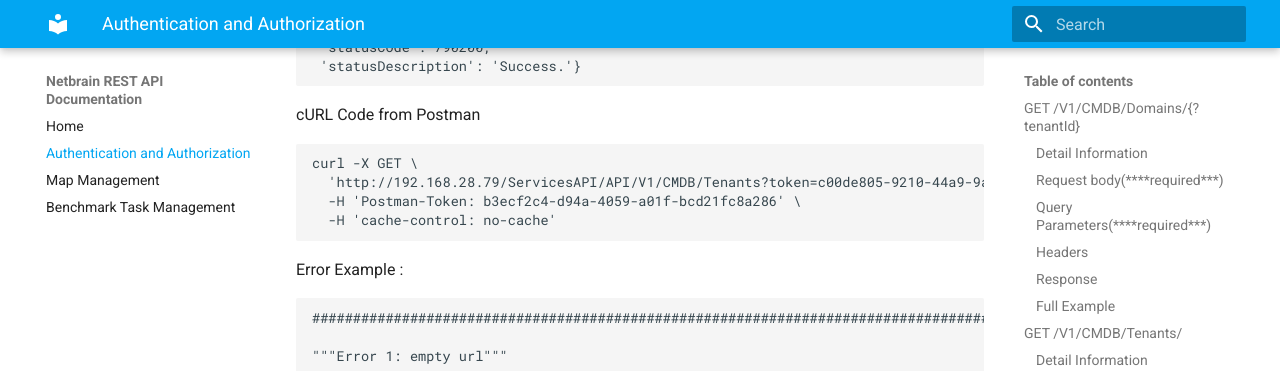
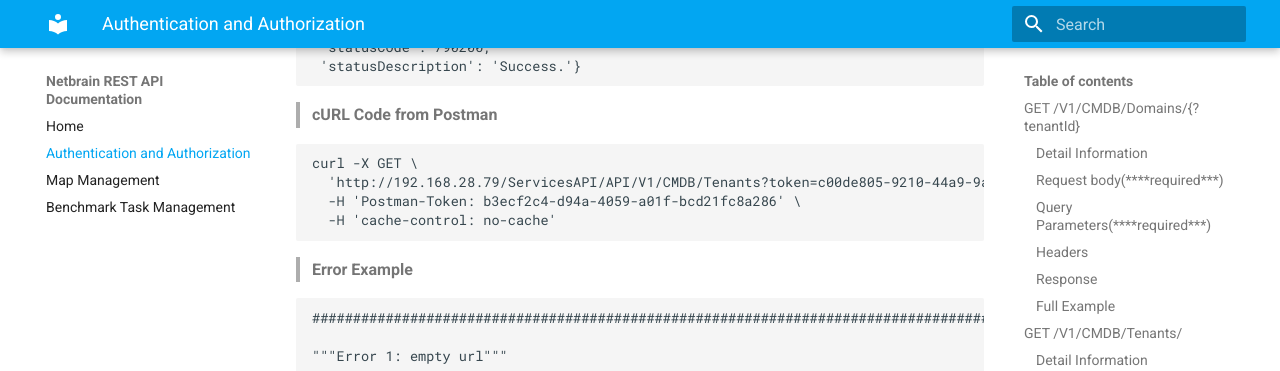
Before and after one commit to wyg19891229/Makedocs, an MkDocs documentation site: the page built from docs/Authentication and Authorization.md, in a window 1280 px wide and 900 px high, scrolled down 6125 px. Shown: the top 371 px of the window. Built offline with MkDocs 1.6.1 and Material for MkDocs 9.7.7, drawn with Linux system fonts in a browser that asks for light colours; some of the changed text lies outside the part shown.

````diff
--- a/docs/Authentication and Authorization.md
+++ b/docs/Authentication and Authorization.md
@@ -52,7 +52,7 @@ Use this function returns a list of accessible domains in a specific tenant. The
 |statusCode| integer | Code issued by NetBrain server indicating the execution result.  |
 |statusDescription| string | The explanation of the status code. |
 
-> ***Example***
+> **Example**
 
 
 ```python
@@ -113,7 +113,7 @@ except Exception as e: print (str(e))
     {'domains': [{'domainId': '850ff5e9-c639-404d-85a3-d920dbee509c', 'domainName': 'Support and Service'}, {'domainId': '0201adc4-ae96-46f0-ae3d-01cdba9e41d6', 'domainName': 'GE Test'}], 'statusCode': 790200, 'statusDescription': 'Success.'}
 
 
-cURL Code from Postman
+> **cURL Code from Postman**
 
 
 ```python
@@ -123,7 +123,7 @@ curl -X GET \
   -H 'cache-control: no-cache'
 ```
 
-Error Examples
+> **Error Examples**
 
 
 ```python
@@ -205,7 +205,7 @@ This method returns a list of accessible tenants (including tenant ID and names)
 |statusCode| integer | Code issued by NetBrain server indicating the execution result.  |
 |statusDescription| string | The explanation of the status code. |
 
-> ***Example*** :
+> **Example** :
 
 
 ```python
@@ -264,7 +264,7 @@ except Exception as e: return (str(e))
 
 
 
-cURL Code from Postman
+> **cURL Code from Postman**
 
 
 ```python
@@ -274,7 +274,7 @@ curl -X GET \
   -H 'cache-control: no-cache'
 ```
 
-Error Example :
+> **Error Example**
 
 
 ```python
@@ -354,7 +354,7 @@ Response:
 |password* | string  | the password to log into your NetBrain domain.  |
 |authentication_id | string  | This body parameter is only required for an external user through SSO, LDAP/AD or TACACS and the value must same with the name of external authentication which the user created by admin role during system management under "User Account" section. |
 
-> ***Example*** :
+> **Example** :
 
 
 ```python
@@ -472,7 +472,7 @@ except Exception as e:
     {'token': '5e9af6f4-efa8-4a19-9d42-add069c67c99', 'statusCode': 790200, 'statusDescription': 'Success.'}
 
 
-cURL Code from Postman
+> **cURL Code from Postman**
 
 
 ```python
@@ -488,7 +488,7 @@ curl -X POST \
     }'
 ```
 
-Error Example :
+> **Error Example**
 
 
 ```python
@@ -692,7 +692,7 @@ except Exception as e:
     {'statusCode': 790200, 'statusDescription': 'Success.'}
 
 
-cURL Code from Postman
+> **cURL Code from Postman**
 
 
 ```python
@@ -703,7 +703,7 @@ curl -X DELETE \
   -H 'token: 7480e46f-6a25-470e-9c61-351f6b7d86fa'
 ```
 
-Error Exampes
+> **Error Exampes**
 
 
 ```python
@@ -874,7 +874,7 @@ except Exception as e: print (str(e))
     {'statusCode': 790200, 'statusDescription': 'Success.'}
 
 
-cURL Code from Postman
+> **cURL Code from Postman**
 
 
 ```python
@@ -884,7 +884,7 @@ curl -X GET \
   -H 'cache-control: no-cache'
 ```
 
-Error Examples:
+> **Error Examples**
 
 
 ```python
````
